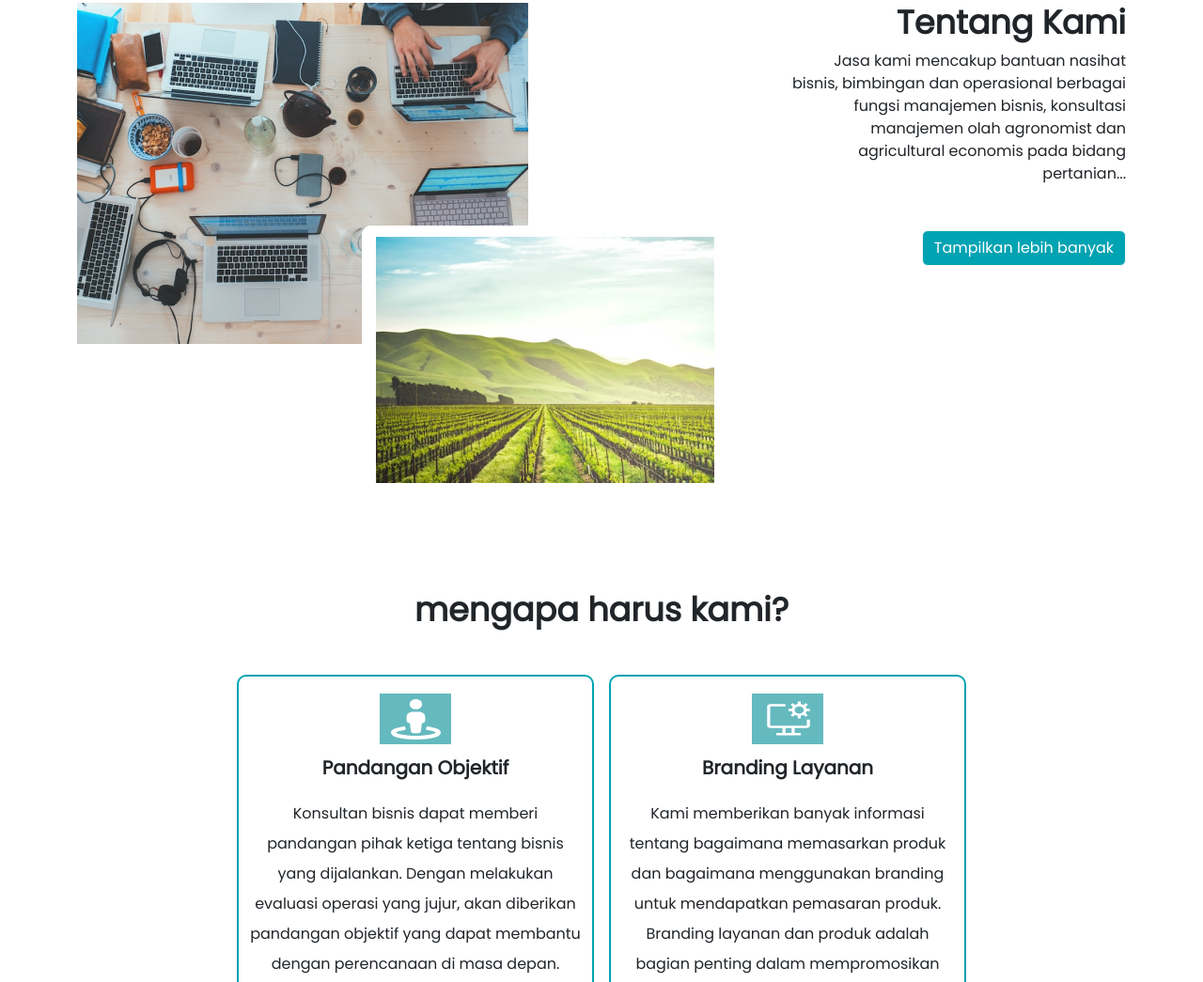
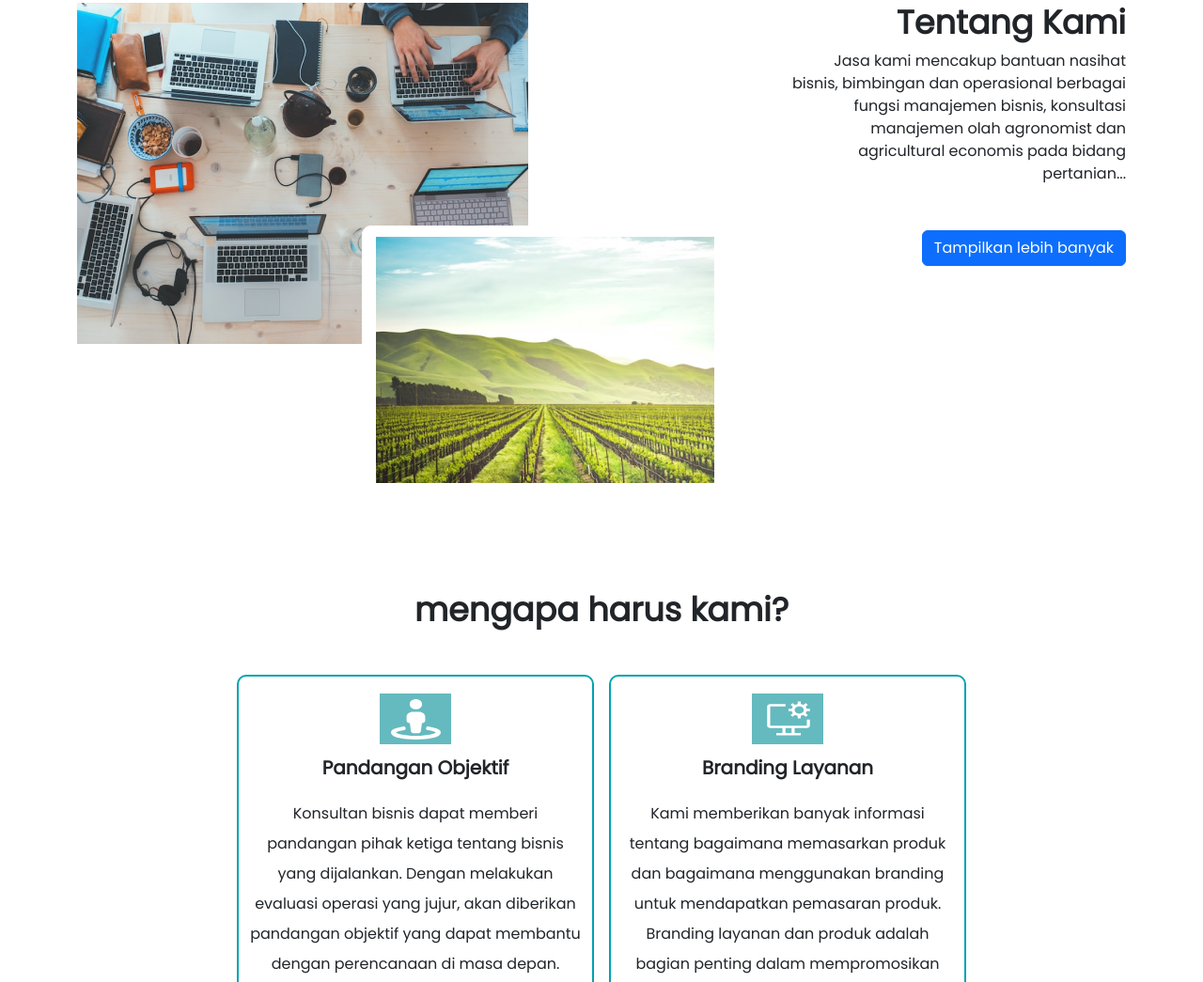
Before and after one commit to fatiharfat04/web-insania.io, a plain HTML site: page index.html in a window 1280 px wide. Shown: the part 785-1830 px from the top of the page at 94% size. Drawn offline with Linux system fonts and the light colour scheme.

Commit message:
first commit

```diff
--- a/index.html
+++ b/index.html
@@ -91,7 +91,7 @@
                     <div class="ratakan">
                         <h3 class="text-end fw-bold">Tentang Kami</h3>
                         <p class="text-end">Jasa kami mencakup bantuan nasihat bisnis, bimbingan dan operasional berbagai fungsi manajemen bisnis, konsultasi manajemen olah agronomist dan agricultural economis pada bidang pertanian...<br><br><br>
-                        <a href="#" class="btn btn-light">Tampilkan lebih banyak</a></p>
+                        <a href="#" class="btn btn-primary">Tampilkan lebih banyak</a></p>
                     </div>
                 </div>
             </div>
--- a/style/main.scss
+++ b/style/main.scss
@@ -87,10 +87,10 @@
                 font-weight: 700;
                 font-size: 35px;
             }
-            .btn-light{
-                background-color: var(--main-bg-color);
-                color: #fff;
-            }
+            // .btn-light{
+            //     background-color: var(--main-bg-color);
+            //     color: #fff;
+            // }
         }
         @media screen and (max-width: 992px) {
             .row{
```
Also changed, not shown: style/main.css, 1 other file.
